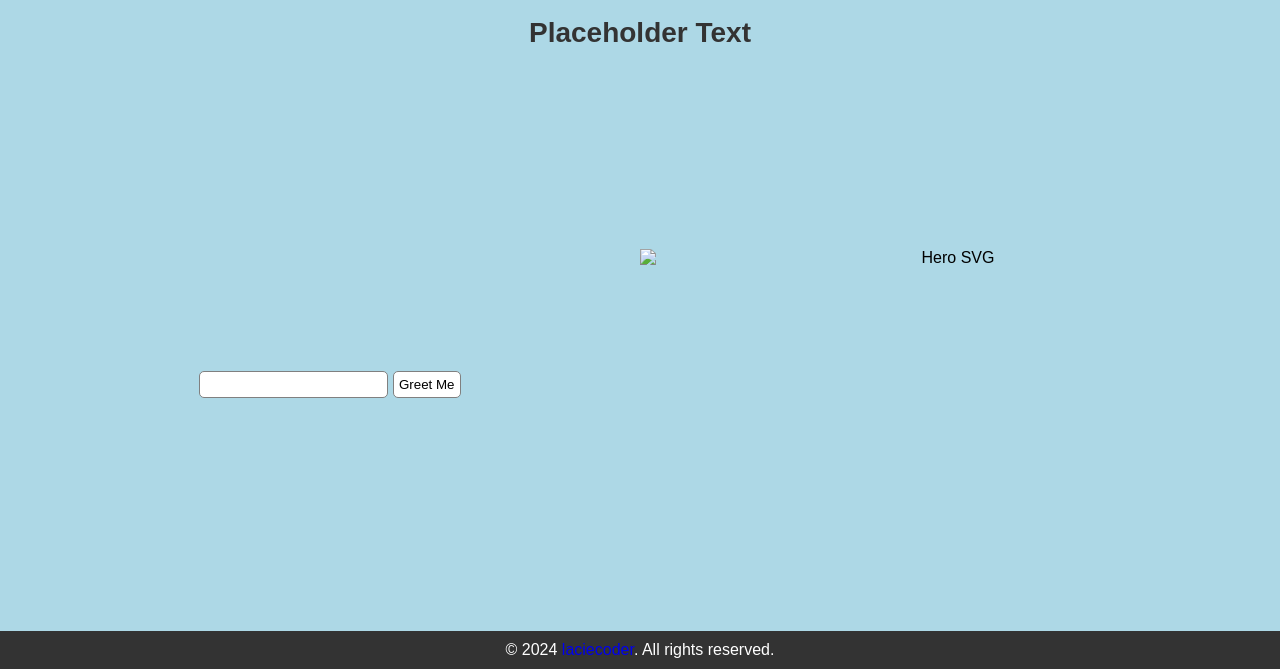
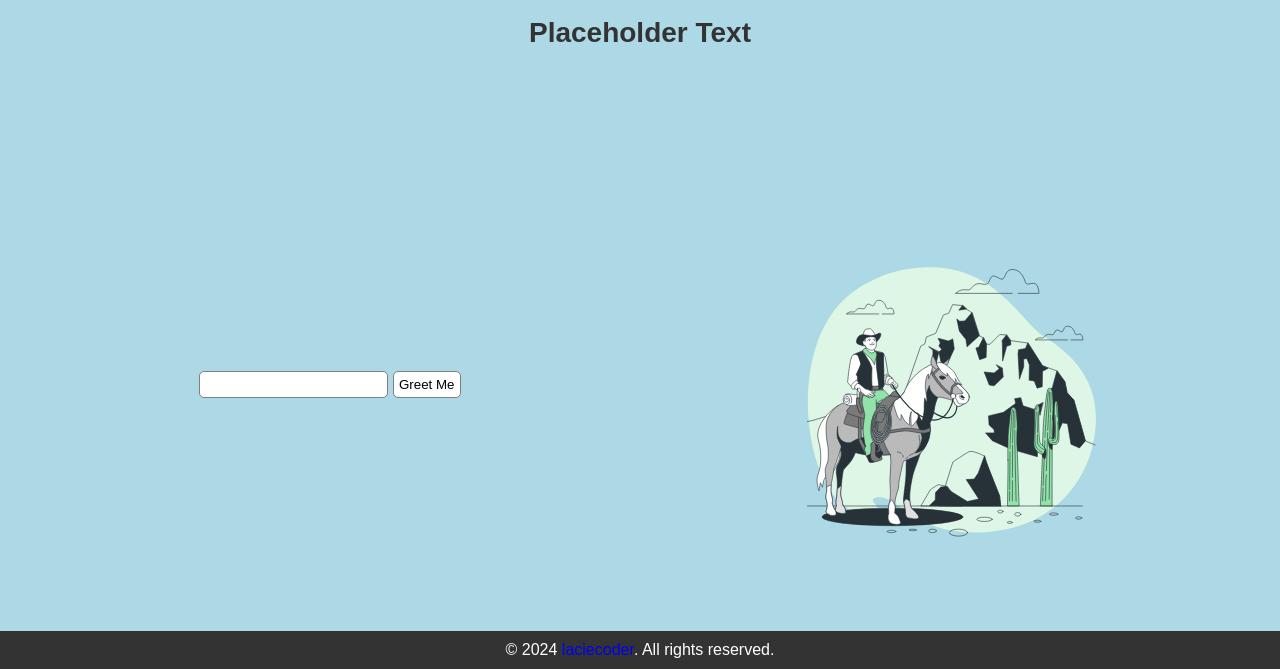
Before and after one commit to laciecoder/saral_assignment, a plain HTML site: page index.html in a window 1280 px wide. Shown: the part 131-800 px from the top of the page. Drawn offline with Linux system fonts and the light colour scheme; the site is published under a folder, as on GitHub Pages, so addresses that start at the root find nothing.

Commit message:
img url update

```diff
--- a/index.html
+++ b/index.html
@@ -30,7 +30,7 @@
           <div id="error"></div>
           <div id="output"></div>
         </div>
-        <img src="/hero.svg" alt="Hero SVG" />
+        <img src="hero.svg" alt="Hero SVG" />
       </section>
       <section id="home">
         <h3>Home</h3>
```
